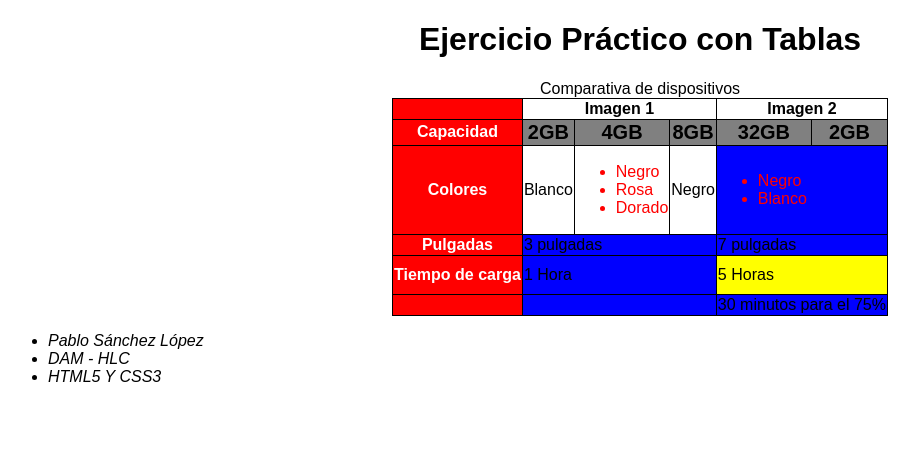
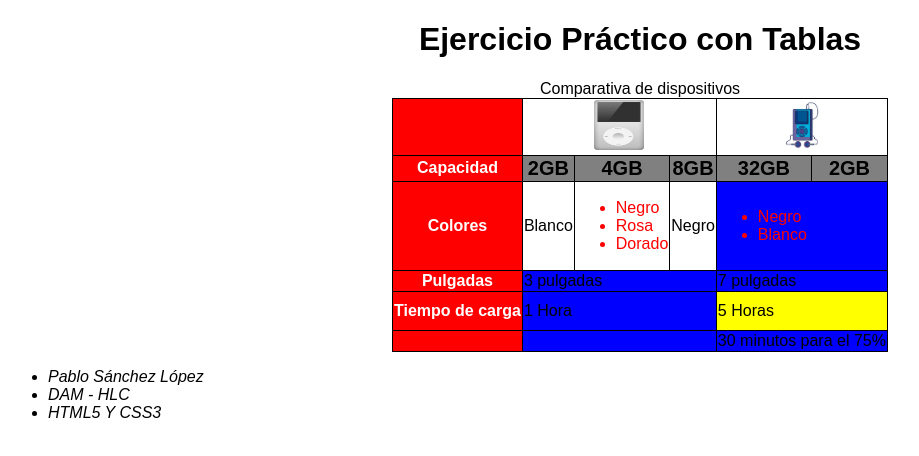
Before and after one commit to PSL2001/devHLC_22_23, a plain HTML site: page HTML_CSS3/Practicas_Clase/HTML6yCSS3_Practica06/plantilla.html in a window 1280 px wide. Shown: the whole page, without its empty margins (0-919 px from the left). Drawn offline with Linux system fonts and the light colour scheme.

Commit message:
Practica 06 terminada

```diff
--- a/HTML_CSS3/Practicas_Clase/HTML6yCSS3_Practica06/plantilla.html
+++ b/HTML_CSS3/Practicas_Clase/HTML6yCSS3_Practica06/plantilla.html
@@ -37,8 +37,8 @@
             <thead>
                 <tr>
                     <th></th>
-                    <th colspan="3">Imagen 1</th>
-                    <th colspan="2">Imagen 2</th>
+                    <th colspan="3"><img src="./img/iPod.png" alt="iPod"></th>
+                    <th colspan="2"><img src="./img/mp3.jpg" alt="mp3"></th>
                 </tr>
                 <tr>
                     <th>Capacidad</th>
```
Also changed, not shown: HTML_CSS3/Practicas_Clase/HTML6yCSS3_Practica06/img/iPod.png (added), HTML_CSS3/Practicas_Clase/HTML6yCSS3_Practica06/img/mp3.jpg (added).
